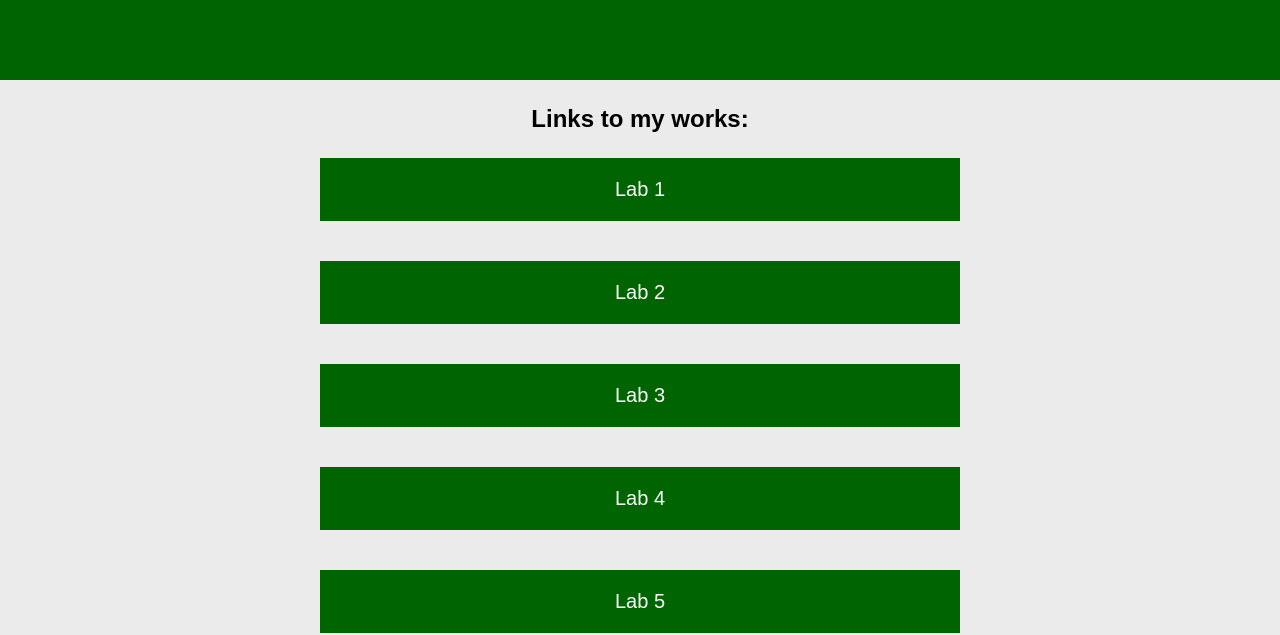
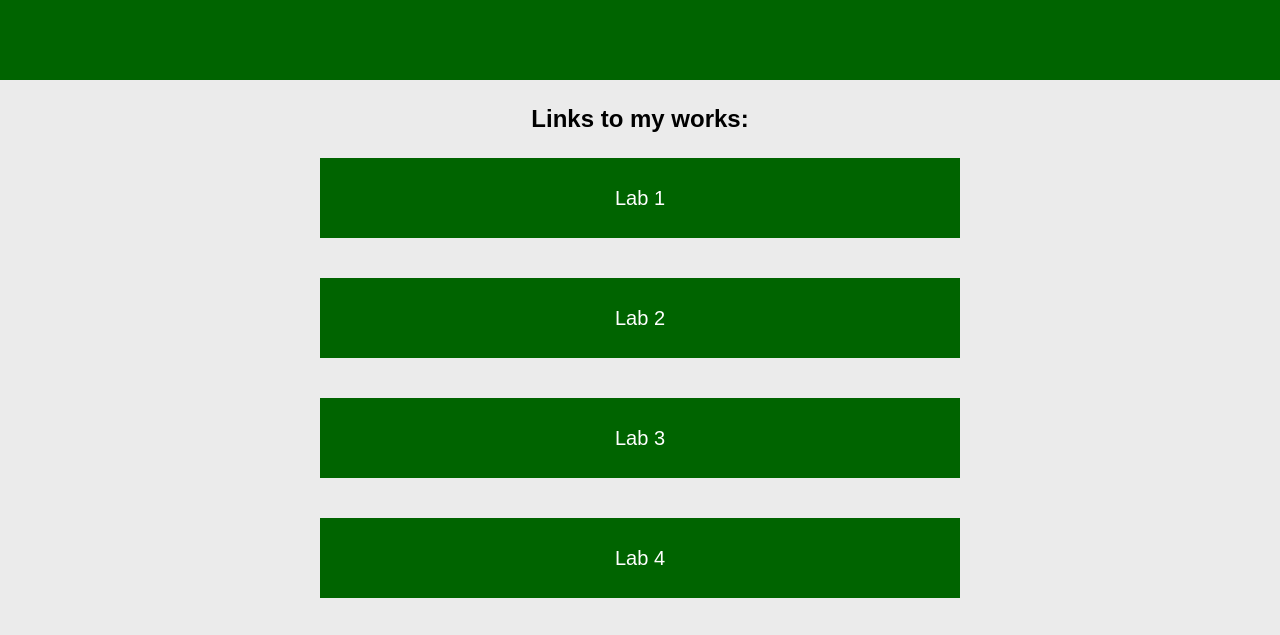
Before and after one commit to JustMrArgus/fe-kpi-labs, a plain HTML site: page index.html in a window 1280 px wide. Shown: the part 160-795 px from the top of the page. Drawn offline with Linux system fonts and the light colour scheme.

Commit message:
Fix link

```diff
--- a/styles.css
+++ b/styles.css
@@ -35,17 +35,18 @@ ul {
 li {
   background-color: darkgreen;
   width: 50%;
-  text-align: center;
+  height: 80px;
   font-size: 20px;
   margin-bottom: 15px;
-  padding: 20px 0;
   transition: 0.3s;
 }
 
 a {
+  display: flex;
+  justify-content: center;
+  align-items: center;
   text-decoration: none;
   color: white;
-  display: inline-block;
   width: 100%;
   height: 100%;
 }
```
